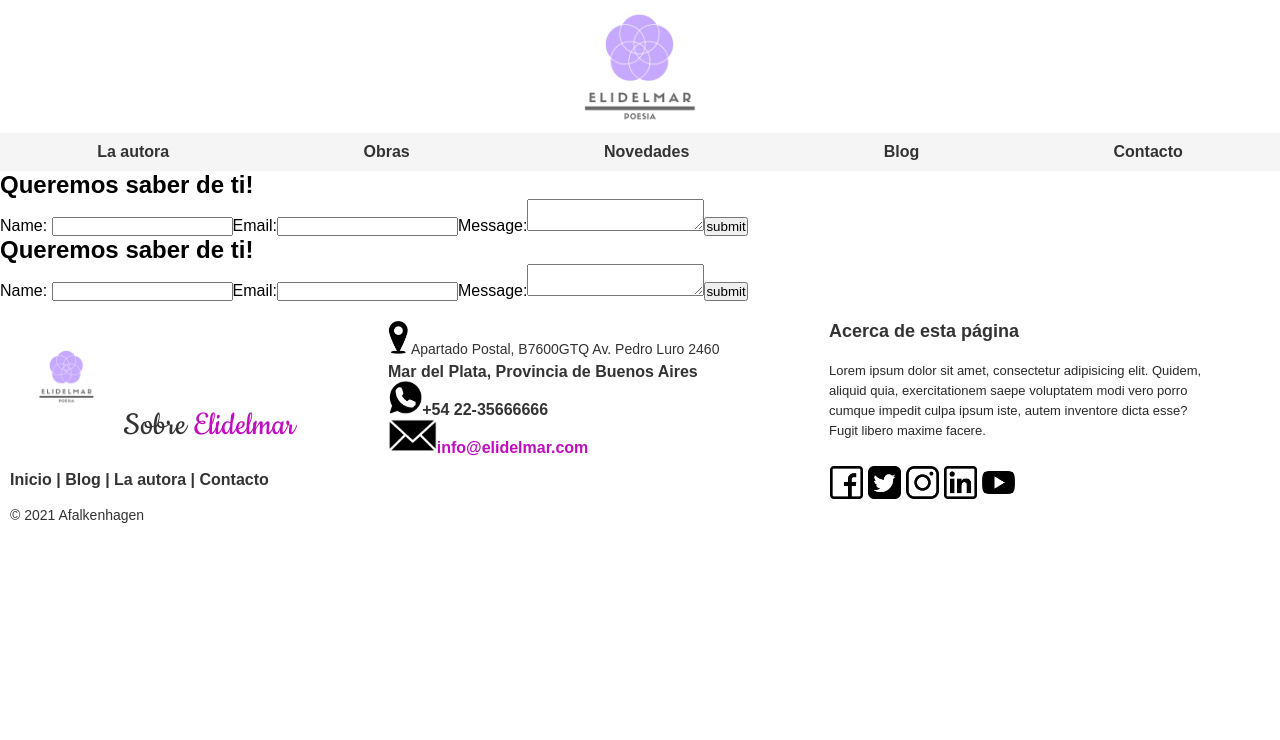
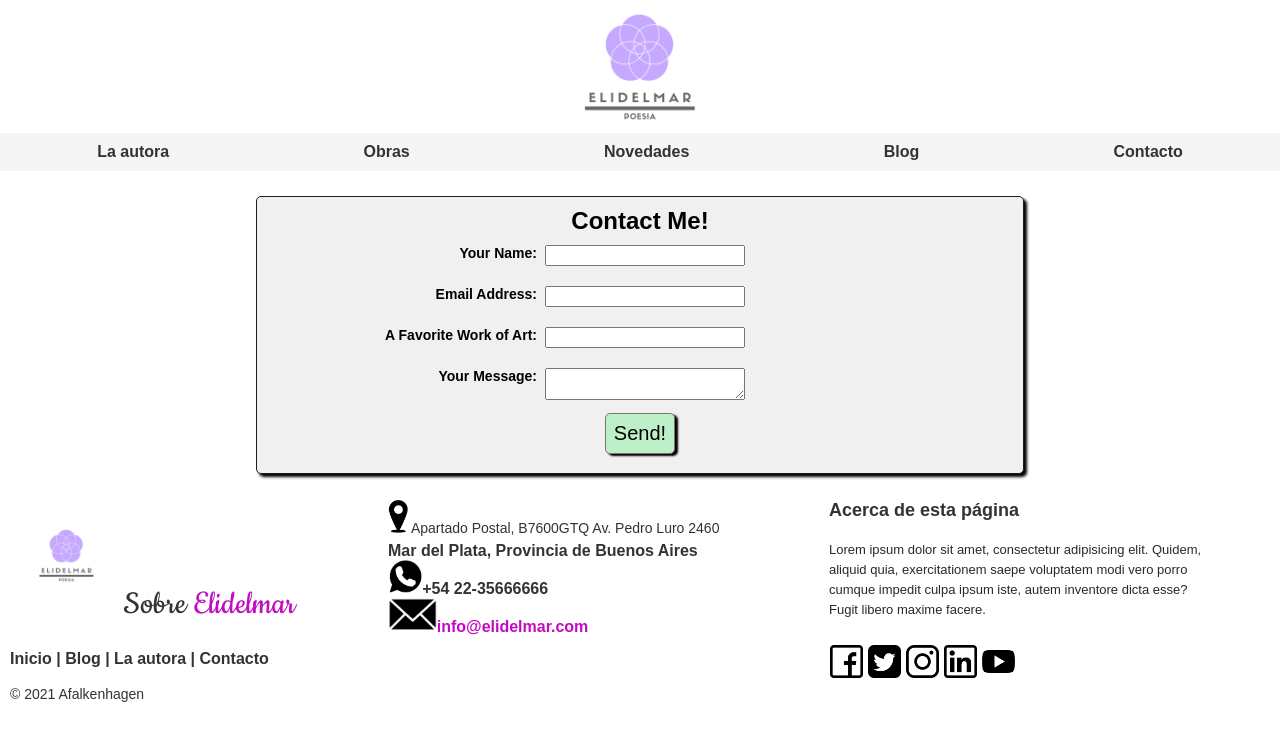
Before and after one commit to Afalkenhagen/elidelmartp2, an Angular app: page /contacto in a window 1280 px wide. Shown: the top 740 px of the page. Built offline with nearby package versions, Linux system fonts and the light colour scheme.

Commit message:
fix: netlify form ultimo intento

```diff
--- a/src/app/app.component.html
+++ b/src/app/app.component.html
@@ -1,6 +1,6 @@
 <app-logo></app-logo>
 <app-nav></app-nav>
-<app-contacto></app-contacto>
+<!-- <app-contacto></app-contacto> -->
 <router-outlet></router-outlet>
 <!-- <span>{{ title }} app is running!</span> -->
 <app-footer></app-footer>
--- a/src/app/pages/contacto/contacto.component.html
+++ b/src/app/pages/contacto/contacto.component.html
@@ -1,9 +1,9 @@
-<article role="main">
+<!-- <article role="main">
   <div class="contact">
     <h2>Queremos saber de ti!</h2>
     <div class="form-box">
       <form name="contact-form" class="contact-form" method="POST" data-netlify="true">
-        <input type="hidden" name="form-name" value="contact-form" />
+        <input type="hidden" name="form-name" value="contact-form"/>
         <label>Name: </label>
         <input type="text" name="name" class="input" />
         <label>Email:</label>
@@ -15,4 +15,33 @@
       </form>
     </div>
   </div>
-</article>
+</article> -->
+
+<div id='container'>
+  <div id='form-wrapper'>
+    <form name="contact" id='contact-form' method="post"  data-netlify="true">
+      <input type="hidden" name="form-name" value="contact" />
+      <p style='display: none;'>
+        <label>Don’t fill this out if you're human: <input name="bot-field" /></label>
+      </p>
+      <h2>Contact Me!</h2>
+      <div id='form-row-wrapper'>
+      <div class='form-row'>
+        <label>Your Name: </label><input type='text' name="name" formControlName="name" required/>
+      </div>
+      <div class='form-row'>
+        <label>Email Address: </label><input type='email' name="email" formControlName="email" required/>
+      </div>
+      <div class='form-row'>
+        <label>A Favorite Work of Art: </label><input type='text' name="art" formControlName="art"/>
+      </div>
+      <div class='form-row'>
+        <label>Your Message:</label><textarea id='message' name="message" formControlName="message" required></textarea>
+      </div>
+      <div id='button-row'>
+        <button id='submit-button' type='submit'>Send!</button>
+      </div>
+      </div>
+    </form>
+  </div>
+</div>
--- a/src/app/pages/contacto/contacto.component.scss
+++ b/src/app/pages/contacto/contacto.component.scss
@@ -117,3 +117,120 @@
 //     outline:0;
 //     border: 1px solid #97d848;
 // }
+
+#form-wrapper {
+    grid-column: 2;
+    background-color: #f0f0f0;
+    height: 90%;
+    margin-top: 25px;
+    margin-bottom: 25px;
+    border: 1px solid #1c1c1c;
+    border-radius: 5px;
+    box-shadow: 3px 3px 3px black;
+  }
+
+  #contact-form {
+    padding-top: 10px;
+  }
+
+  #form-row-wrapper {
+    display: flex;
+    flex-direction: column;
+    justify-content: center;
+  }
+
+  .form-row {
+    display: grid;
+    grid-template-columns: 175px 200px 165px;
+    margin: auto;
+    padding: 10px;
+  }
+
+  h2 {
+    text-align: center;
+  }
+
+  label {
+    font-size: 14px;
+    margin-bottom: 5px;
+    font-weight: bold;
+    grid-column: 1;
+    justify-self: end;
+    margin-right: 8px;
+  }
+
+  input {
+    grid-column: 2;
+  }
+
+  #message {
+    grid-column: 2;
+  }
+
+  #button-row {
+    display: flex;
+    justify-content: center;
+  }
+
+  #submit-button {
+    background-color: #bdf0c8;
+    color: black;
+    font-size: 20px;
+    padding: 8px;
+    margin-top: 3px;
+    border: 1px solid #757575;
+    border-radius: 5px;
+    box-shadow: 3px 2px 2px black;
+  }
+
+  #submit-button:hover {
+    background-color: #95c9a0;
+  }
+
+  @media (min-width: 650px) {
+    #container {
+      display: grid;
+      grid-template-columns: 1fr 3fr 1fr;
+    }
+    #contact-form {
+      padding-left: 65px;
+      padding-right: 65px;
+    }
+  }
+
+  @media (max-width: 800px) {
+    .form-row {
+      display: grid;
+      grid-template-columns: 175px 200px 75px;
+      margin: auto;
+      padding: 10px;
+    }
+  }
+
+  @media (max-width: 649px) {
+    #container {
+      display: grid;
+      grid-template-columns: 1fr 4fr 1fr;
+    }
+    #contact-form {
+      padding-left: 35px;
+      padding-right: 35px;
+    }
+  }
+
+  @media (max-width: 560px) {
+    #container {
+      display: grid;
+      grid-template-columns: 1fr 6fr 1fr;
+    }
+    .form-row {
+      display: grid;
+      grid-template-columns: 170px 120px 20px;
+      margin: auto;
+      padding: 10px;
+    }
+    #contact-form {
+      padding-left: 5px;
+      padding-right: 5px;
+    }
+  }
--- a/src/index.html
+++ b/src/index.html
@@ -8,6 +8,13 @@
   <link rel="icon" type="image/x-icon" href="favicon.ico">
 </head>
 <body>
+   <!-- note that the form below is hidden, but necessary for auto-form handling with Netlify -->
+   <form name="contact" subject='A Message From Personal Website' netlify netlify-honeypot="bot-field" hidden>
+    <input type="text" name="name" />
+    <input type="email" name="email" />
+    <input type="text" name="art" />
+    <textarea name="message"></textarea>
+  </form>
   <app-root></app-root>
 </body>
 </html>
```
Also changed, not shown: src/app/pages/contacto/contacto.component.ts (+46 -4 lines).
